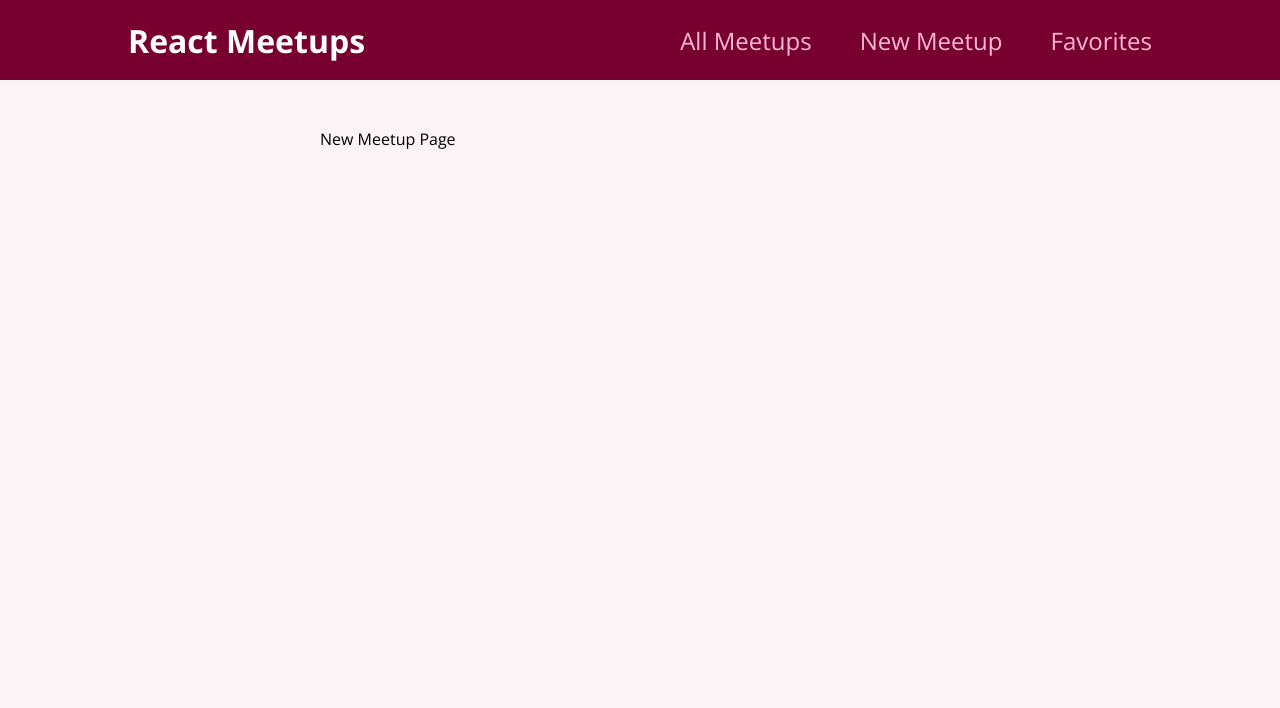
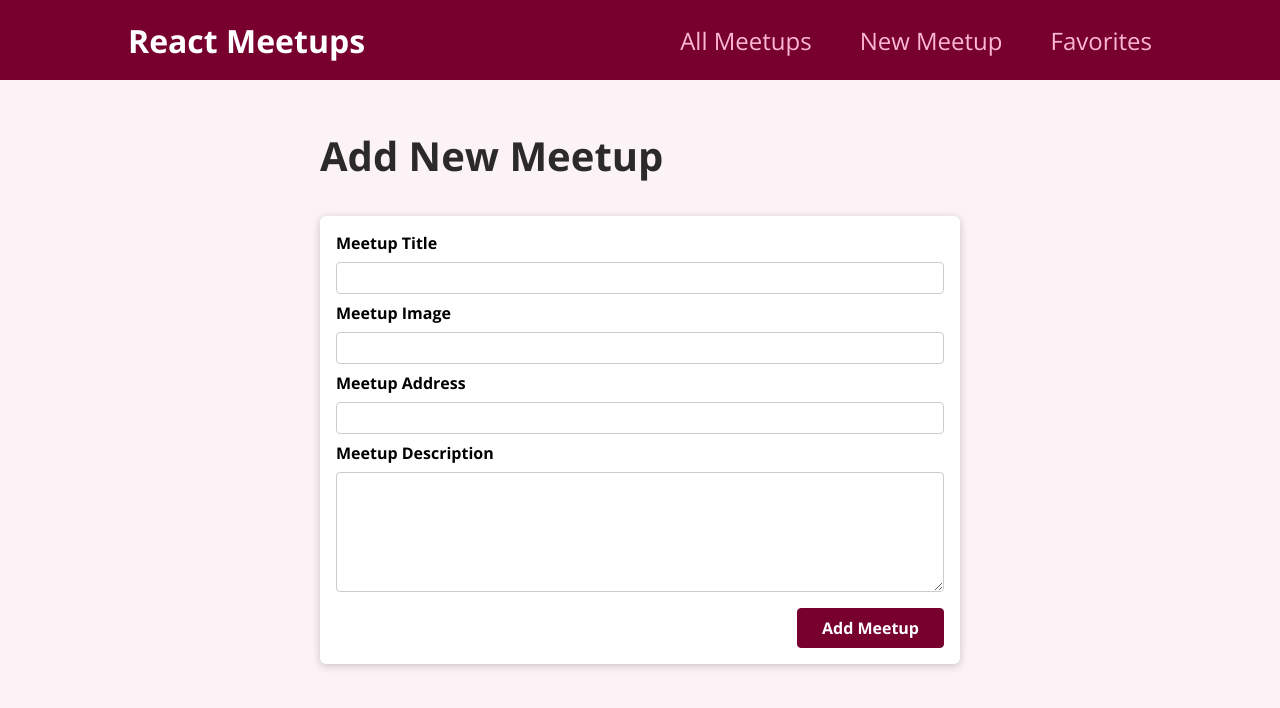
Before and after one commit to jslow421/react-routing-refresher, a React (Create React App) app: page /new-meetup in a window 1280 px wide. Shown: the top 708 px of the page. Built offline with nearby package versions, Linux system fonts and the light colour scheme.

Commit message:
Initial form creation

```diff
--- /dev/null
+++ b/src/components/meetups/NewMeetupForm.module.scss
@@ -0,0 +1,45 @@
+.form {
+  padding: 1rem;
+}
+
+.control {
+  margin-bottom: 0.5rem;
+}
+
+.control label {
+  display: block;
+  font-weight: bold;
+  margin-bottom: 0.5rem;
+}
+
+.control input,
+.control textarea {
+  display: block;
+  font: inherit;
+  border-radius: 4px;
+  border: 1px solid #ccc;
+  padding: 0.25rem;
+  width: 100%;
+}
+
+.actions {
+  margin-top: 1rem;
+  text-align: right;
+}
+
+.actions button {
+  font: inherit;
+  cursor: pointer;
+  background-color: #77002e;
+  color: white;
+  padding: 0.5rem 1.5rem;
+  border: 1px solid #77002e;
+  border-radius: 4px;
+  font-weight: bold;
+}
+
+.actions button:hover,
+.actions button:active {
+  background-color: #a50e48;
+  border-color: #a50e48;
+}
--- /dev/null
+++ b/src/components/meetups/NewMeetupForm.tsx
@@ -0,0 +1,32 @@
+import style from "./NewMeetupForm.module.scss"
+import Card from "../ui/card/Card";
+
+function NewMeetupForm() {
+    return (
+        <Card>
+            <form className={style.form}>
+                <div className={style.control}>
+                    <label htmlFor="title">Meetup Title</label>
+                    <input type="text" required id="title"/>
+                </div>
+                <div className={style.control}>
+                    <label htmlFor="image">Meetup Image</label>
+                    <input type="url" required id="image"/>
+                </div>
+                <div className={style.control}>
+                    <label htmlFor="address">Meetup Address</label>
+                    <input type="text" required id="address"/>
+                </div>
+                <div className={style.control}>
+                    <label htmlFor="description">Meetup Description</label>
+                    <textarea id="description" required rows={5}></textarea>
+                </div>
+                <div className={style.actions}>
+                    <button>Add Meetup</button>
+                </div>
+            </form>
+        </Card>
+    );
+}
+
+export default NewMeetupForm;
--- a/src/pages/NewMeetup.tsx
+++ b/src/pages/NewMeetup.tsx
@@ -1,6 +1,11 @@
+import NewMeetupForm from "../components/meetups/NewMeetupForm";
+
 function NewMeetupPage() {
     return (
-        <div>New Meetup Page</div>
+        <section>
+            <h1>Add New Meetup</h1>
+            <NewMeetupForm/>
+        </section>
     );
 }
 
```
